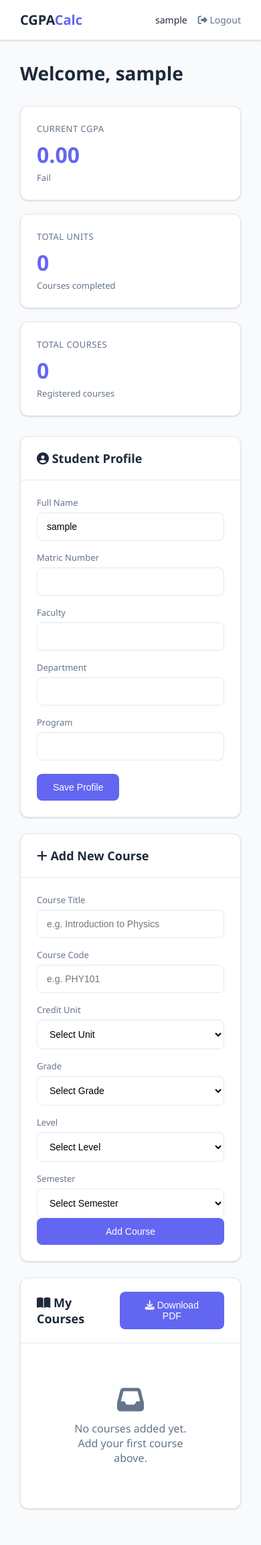
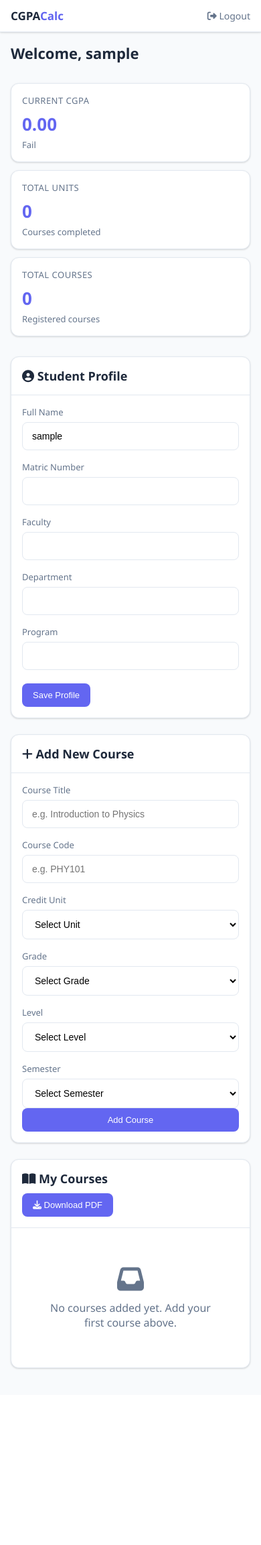
Before and after one commit to Ife-Banks/C-calc, a Django app: page /dashboard/ in a window 390 px wide. Shown: the whole page at 67% size. After the commit the page ends 2044 px from the top, so only its background shows below. Run offline with Django 5.2, Linux system fonts and the light colour scheme; the visitor is signed in with stand-in values (Sample User, id 1); data comes from the database, SQL or seed files in the repository; data that the repository does not hold is empty; some libraries are stand-ins or nearby versions.

Commit message:
Add mobile responsiveness for all pages

```diff
--- a/core/static/dashboard.css
+++ b/core/static/dashboard.css
@@ -390,8 +390,106 @@ body {
   gap: 16px;
 }
 
+@media (max-width: 1024px) {
+  .main {
+    padding: 20px;
+  }
+}
+
 @media (max-width: 768px) {
+  .top-nav {
+    padding: 12px 16px;
+  }
+
+  .top-nav .brand {
+    font-size: 17px;
+  }
+
+  .top-nav .user-area .name {
+    display: none;
+  }
+
+  .main {
+    padding: 16px;
+  }
+
+  .page-header h1 {
+    font-size: 22px;
+  }
+
+  .stats-grid {
+    grid-template-columns: 1fr;
+    gap: 12px;
+  }
+
+  .stat-card {
+    padding: 16px;
+  }
+
+  .stat-card .value {
+    font-size: 26px;
+  }
+
+  .card-header {
+    padding: 16px;
+    flex-direction: column;
+    gap: 10px;
+    align-items: flex-start;
+  }
+
+  .card-body {
+    padding: 16px;
+  }
+
   .semester-row {
     grid-template-columns: 1fr;
   }
+
+  .level-section {
+    padding: 14px;
+  }
+
+  .form-grid {
+    grid-template-columns: 1fr;
+  }
+
+  .profile-grid {
+    grid-template-columns: 1fr;
+  }
+
+  .course-item {
+    grid-template-columns: 1fr 70px 40px 45px auto;
+    gap: 8px;
+    font-size: 13px;
+  }
+
+  .toast-container {
+    right: 10px;
+    left: 10px;
+    top: 70px;
+  }
+
+  .toast {
+    min-width: auto;
+    font-size: 13px;
+    padding: 12px 16px;
+  }
 }
+
+@media (max-width: 480px) {
+  .course-item {
+    grid-template-columns: 1fr 60px 35px 40px auto;
+    gap: 6px;
+    font-size: 12px;
+    padding: 8px 0;
+  }
+
+  .semester-block {
+    padding: 12px;
+  }
+
+  .btn {
+    padding: 10px 16px;
+    font-size: 13px;
+  }
+}
```
Also changed, not shown: core/static/style.css (+31 -0 lines).
